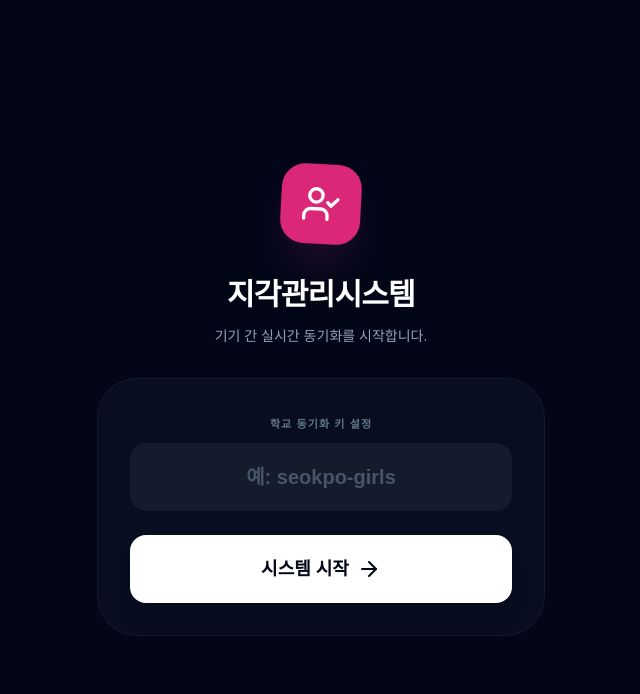
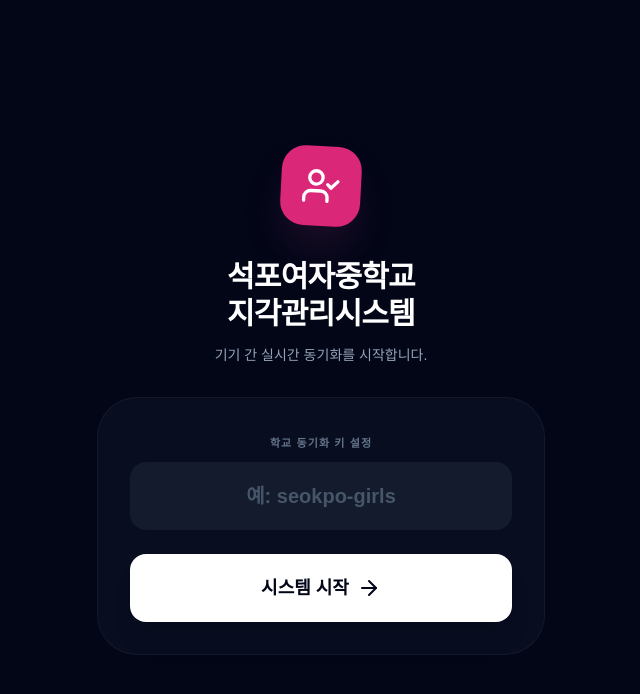
Before and after one commit to bokfish80/bokfish, a React (Vite) app: page / in a window 1280 px wide. Shown: the top 694 px of the page, without its empty margins (319-959 px from the left). Built offline with nearby package versions, Linux system fonts and the light colour scheme; a web font is replaced by a local one.

Commit message:
feat: Update project name and title
Reflects the specific school name in the project's name, title, and metadata for clarity and branding.

```diff
--- a/App.tsx
+++ b/App.tsx
@@ -229,7 +229,7 @@ const App: React.FC = () => {
             <UserCheck size={40} />
           </div>
           <div>
-            <h1 className="text-3xl font-black text-white tracking-tight leading-tight">지각관리시스템</h1>
+            <h1 className="text-3xl font-black text-white tracking-tight leading-tight">석포여자중학교<br/>지각관리시스템</h1>
             <p className="text-slate-400 mt-3 font-medium text-sm">기기 간 실시간 동기화를 시작합니다.</p>
           </div>
           <div className="bg-slate-900/50 p-8 rounded-[2.5rem] border border-white/5 space-y-6">
@@ -265,7 +265,7 @@ const App: React.FC = () => {
                   <UserCheck className="w-6 h-6" />
                 </div>
                 <div>
-                  <h1 className="text-lg font-black text-slate-900 tracking-tight leading-none">지각관리시스템</h1>
+                  <h1 className="text-lg font-black text-slate-900 tracking-tight leading-none">석포여자중학교 지각관리시스템</h1>
                   <div className="flex items-center gap-2 mt-1.5">
                     <div className={`flex items-center gap-1.5 px-2 py-0.5 rounded-full border transition-all ${syncStatus === 'error' ? 'bg-orange-50 border-orange-200' : 'bg-slate-100 border-slate-200'}`}>
                       {syncStatus === 'syncing' ? <RefreshCw size={10} className="text-pink-500 animate-spin" /> : syncStatus === 'error' ? <WifiOff size={10} className="text-orange-500" /> : <Wifi size={10} className="text-green-500" />}
@@ -375,7 +375,7 @@ const App: React.FC = () => {
       </main>
 
       <footer className="py-8 px-4 text-center border-t border-slate-100 bg-white">
-         <div className="flex items-center justify-center gap-2 text-[10px] font-black text-slate-400 uppercase tracking-[0.2em]"><span>지각관리시스템 v4.2</span><span className="w-1 h-1 rounded-full bg-slate-300"></span><span className="flex items-center gap-1">김용섭 제작 <Heart size={10} className="text-pink-500 fill-pink-500" /></span></div>
+         <div className="flex items-center justify-center gap-2 text-[10px] font-black text-slate-400 uppercase tracking-[0.2em]"><span>석포여자중학교 지각관리시스템 v4.3</span><span className="w-1 h-1 rounded-full bg-slate-300"></span><span className="flex items-center gap-1">김용섭 제작 <Heart size={10} className="text-pink-500 fill-pink-500" /></span></div>
       </footer>
 
       {isLoginModalOpen && (
--- a/components/AdminPanel.tsx
+++ b/components/AdminPanel.tsx
@@ -69,7 +69,7 @@ const AdminPanel: React.FC<AdminPanelProps> = ({ students, setStudents, violatio
       <div className="bg-slate-950 px-8 py-6 flex items-center justify-between text-white shrink-0">
         <div className="flex items-center gap-3">
           <ShieldCheck className="text-pink-500" />
-          <h2 className="text-xl font-black tracking-tight">Admin Dashboard</h2>
+          <h2 className="text-xl font-black tracking-tight">관리자 설정</h2>
         </div>
         <button onClick={onClose} className="p-3 hover:bg-white/10 rounded-full transition-colors">
           <X size={24} />
@@ -98,8 +98,8 @@ const AdminPanel: React.FC<AdminPanelProps> = ({ students, setStudents, violatio
           <div className="space-y-8 animate-in fade-in slide-in-from-bottom-2">
             <div className="bg-pink-600 p-8 rounded-[2.5rem] text-white space-y-6 shadow-xl shadow-pink-500/20">
               <div className="space-y-2">
-                <h4 className="text-2xl font-black tracking-tight">아이폰 동기화 링크</h4>
-                <p className="text-pink-100 text-sm font-medium">이 주소를 아이폰으로 공유하면 즉시 데이터가 연결됩니다.</p>
+                <h4 className="text-2xl font-black tracking-tight">기기 동기화 링크</h4>
+                <p className="text-pink-100 text-sm font-medium">이 주소를 다른 기기(아이폰 등)로 공유하면 즉시 데이터가 연결됩니다.</p>
               </div>
               <div className="bg-slate-950/20 p-4 rounded-2xl break-all text-[11px] font-mono font-bold border border-white/10">
                 {shareUrl}
--- a/index.html
+++ b/index.html
@@ -6,7 +6,7 @@
     <meta name="viewport" content="width=device-width, initial-scale=1.0, maximum-scale=1.0, user-scalable=no">
     <meta name="apple-mobile-web-app-capable" content="yes">
     <meta name="apple-mobile-web-app-status-bar-style" content="black-translucent">
-    <title>지각관리시스템</title>
+    <title>석포여자중학교 지각관리시스템</title>
     <script src="https://cdn.tailwindcss.com"></script>
     <link href="https://fonts.googleapis.com/css2?family=Pretendard:wght@400;500;600;700;800;900&display=swap" rel="stylesheet">
     <script>
--- a/metadata.json
+++ b/metadata.json
@@ -1,5 +1,5 @@
 {
-  "name": "지각관리시스템",
-  "description": "학생들의 지각 및 결석을 효율적으로 관리하고 클라우드 동기화를 제공하는 시스템입니다.",
+  "name": "석포여자중학교 지각관리시스템",
+  "description": "석포여자중학교 학생들의 지각 및 결석을 효율적으로 관리하고 클라우드 동기화를 제공하는 시스템입니다.",
   "requestFramePermissions": []
 }
--- a/package.json
+++ b/package.json
@@ -1,5 +1,5 @@
 {
-  "name": "지각관리시스템",
+  "name": "석포여자중학교-지각관리시스템",
   "private": true,
   "version": "0.0.0",
   "type": "module",
```
